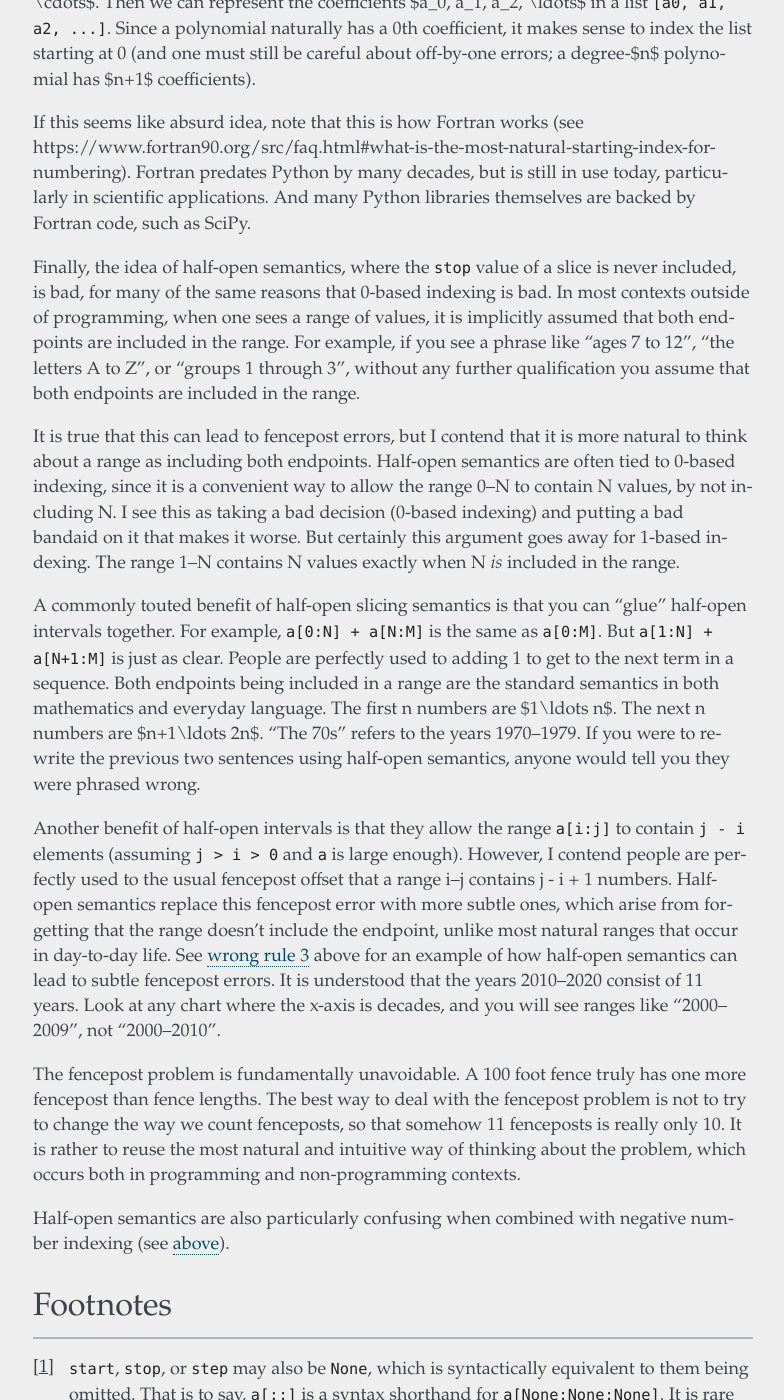
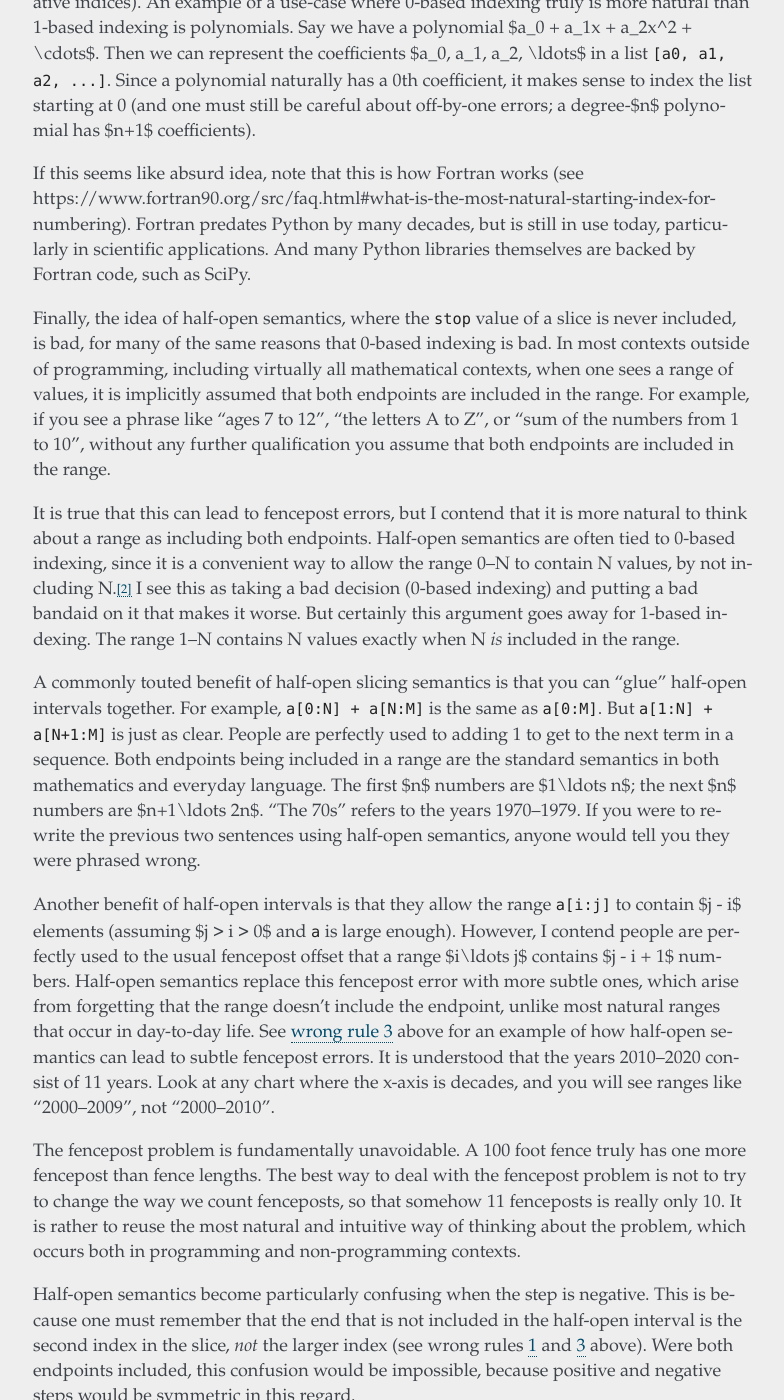
Before and after one commit to Quansight-Labs/ndindex, a Sphinx documentation site: the page built from docs/slices.md, in a window 1280 px wide and 1400 px high, scrolled down 20446 px. Shown: the whole window, without its empty margins (357-1141 px from the left). Built offline with Sphinx 7.4.7, drawn with Linux system fonts in a browser that asks for light colours; some of the changed text lies outside the part shown.

Commit message:
Small improvements to the slices document

```diff
--- a/docs/slices.md
+++ b/docs/slices.md
@@ -1244,9 +1245,9 @@
 slices and people writing slice arithmetic (a typical user of ndindex). The
 changes I would make to improve the semantics would be
 
-1. Remove the special meaning of negative numbers
-2. Use 1-based indexing instead of 0-based indexing
-3. Make a slice always include both the start and the stop
+1. Remove the special meaning of negative numbers.
+2. Use 1-based indexing instead of 0-based indexing.
+3. Make a slice always include both the start and the stop.
 
 The special meaning of negative numbers, to index from the end of the array,
 is by far the biggest problem. It is a fundamental discontinuity in the
@@ -1268,13 +1269,15 @@
 length of the array. `a[-x]` is the same as `a[len(a)-x]` (when using 0-based
 indexing), but the problem is that it is tedious to write `a` twice, and `a`
 may in fact be a larger expression, so writing `a[len(a)-x]` would require
-assigning it to a variable. However, I think it would be possible to introduce
-a special syntax to mean "reversed" or "from the end of the array" indexing,
-and leave negative numbers to simply extend beyond the left side of the array.
-Since this is a moot point for Python---I don't expect Python's indexing
-semantics to change, they are already baked into the language---I won't
-suggest any syntax. Perhaps this can inspire people writing new languages or
-DSLs to come up with better semantics backed by good syntax.
+assigning it to a variable. It also becomes more complicated when `a` is a
+NumPy array and the slice apears as part of a larger multidimensional (tuple)
+index. However, I think it would be possible to introduce a special syntax to
+mean "reversed" or "from the end of the array" indexing, and leave negative
+numbers to simply extend beyond the left side of the array. Since this is a
+moot point for Python---I don't expect Python's indexing semantics to change,
+they are already baked into the language---I won't suggest any syntax. Perhaps
+this can inspire people writing new languages or DSLs to come up with better
+semantics backed by good syntax.
 
 The second point, on using 1-based indexing instead of 0-based indexing, will
 likely be the most controversial. 0-based indexing certainly has its uses. In
@@ -1325,34 +1328,40 @@
 
 Finally, the idea of half-open semantics, where the `stop` value of a slice is
 never included, is bad, for many of the same reasons that 0-based indexing is
-bad. In most contexts outside of programming, when one sees a range of values,
-it is implicitly assumed that both endpoints are included in the range. For
-example, if you see a phrase like "ages 7 to 12", "the letters A to Z",
-or "groups 1 through 3", without any further qualification you assume that
-both endpoints are included in the range.
+bad. In most contexts outside of programming, including virtually all
+mathematical contexts, when one sees a range of values, it is implicitly
+assumed that both endpoints are included in the range. For example, if you see
+a phrase like "ages 7 to 12", "the letters A to Z", or "sum of the numbers
+from 1 to 10", without any further qualification you assume that both
+endpoints are included in the range.
 
 It is true that this can lead to fencepost errors, but I contend that it is
 more natural to think about a range as including both endpoints. Half-open
 semantics are often tied to 0-based indexing, since it is a convenient way to
-allow the range 0--N to contain N values, by not including N. I see this as
+allow the range 0--N to contain N values, by not including N.[^python-history-note] I see this as
 taking a bad decision (0-based indexing) and putting a bad bandaid on it that
 makes it worse. But certainly this argument goes away for 1-based indexing.
 The range 1--N contains N values exactly when N *is* included in the range.
+
+[^python-history-note]: In fact, the original reason that Python uses 0-based
+indexing is that Guide preferred the half-open semantics, which only work out
+well when combined with 0-based indexing
+([reference](https://web.archive.org/web/20190321101606/https://plus.google.com/115212051037621986145/posts/YTUxbXYZyfi)).
 
 A commonly touted benefit of half-open slicing semantics is that you can
 "glue" half-open intervals together. For example, `a[0:N] + a[N:M]` is the
 same as `a[0:M]`. But `a[1:N] + a[N+1:M]` is just as clear. People are
 perfectly used to adding 1 to get to the next term in a sequence. Both
 endpoints being included in a range are the standard semantics in both
-mathematics and everyday language. The first n numbers are $1\ldots n$. The
-next n numbers are $n+1\ldots 2n$. "The 70s" refers to the years 1970--1979.
+mathematics and everyday language. The first $n$ numbers are $1\ldots n$; the
+next $n$ numbers are $n+1\ldots 2n$. "The 70s" refers to the years 1970--1979.
 If you were to rewrite the previous two sentences using half-open semantics,
 anyone would tell you they were phrased wrong.
 
 Another benefit of half-open intervals is that they allow the range `a[i:j]`
-to contain `j - i` elements (assuming `j > i > 0` and `a` is large enough).
+to contain $j - i$ elements (assuming $j > i > 0$ and `a` is large enough).
 However, I contend people are perfectly used to the usual fencepost offset
-that a range i--j contains j - i + 1 numbers. Half-open semantics replace this
+that a range $i\ldots j$ contains $j - i + 1$ numbers. Half-open semantics replace this
 fencepost error with more subtle ones, which arise from forgetting that the
 range doesn't include the endpoint, unlike most natural ranges that occur in
 day-to-day life. See [wrong rule 3](wrong-rule-3) above for an example of how
@@ -1367,9 +1376,23 @@
 intuitive way of thinking about the problem, which occurs both in programming
 and non-programming contexts.
 
-Half-open semantics are also particularly confusing when combined with
-negative number indexing (see [above](half-open)).
+Half-open semantics become particularly confusing when the step is negative.
+This is because one must remember that the end that is not included in the
+half-open interval is the second index in the slice, *not* the larger index
+(see wrong rules [1](wrong-rule-1) and [3](wrong-rule-3) above). Were both
+endpoints included, this confusion would be impossible, because positive and
+negative steps would be symmetric in this regard.
 
+Again, there is no way Python itself can change any of these things at this
+point. It would be way too big of a change to the language, far bigger than
+any change that was made as part of Python 3 (and the Python developers have
+already stated that they will never do a big breaking change like Python 3
+again). But I hope I can inspire new languages and DSLs that include slicing
+semantics to be written in clearer ways. And I also hope that I can break some
+of the cognitive dissonance that leads people to believe that the Python
+slicing rules are superior, despite the endless confusion that they provide.
+And I also believe that simply understanding that Python has made these
+decisions will help you to remember the slicing [rules](rules).
 
 ## Footnotes
 <!-- Footnotes are written inline above but markdown will put them here at the
```
Also changed, not shown: other parts of docs/slices.md (+2 -1 lines).
